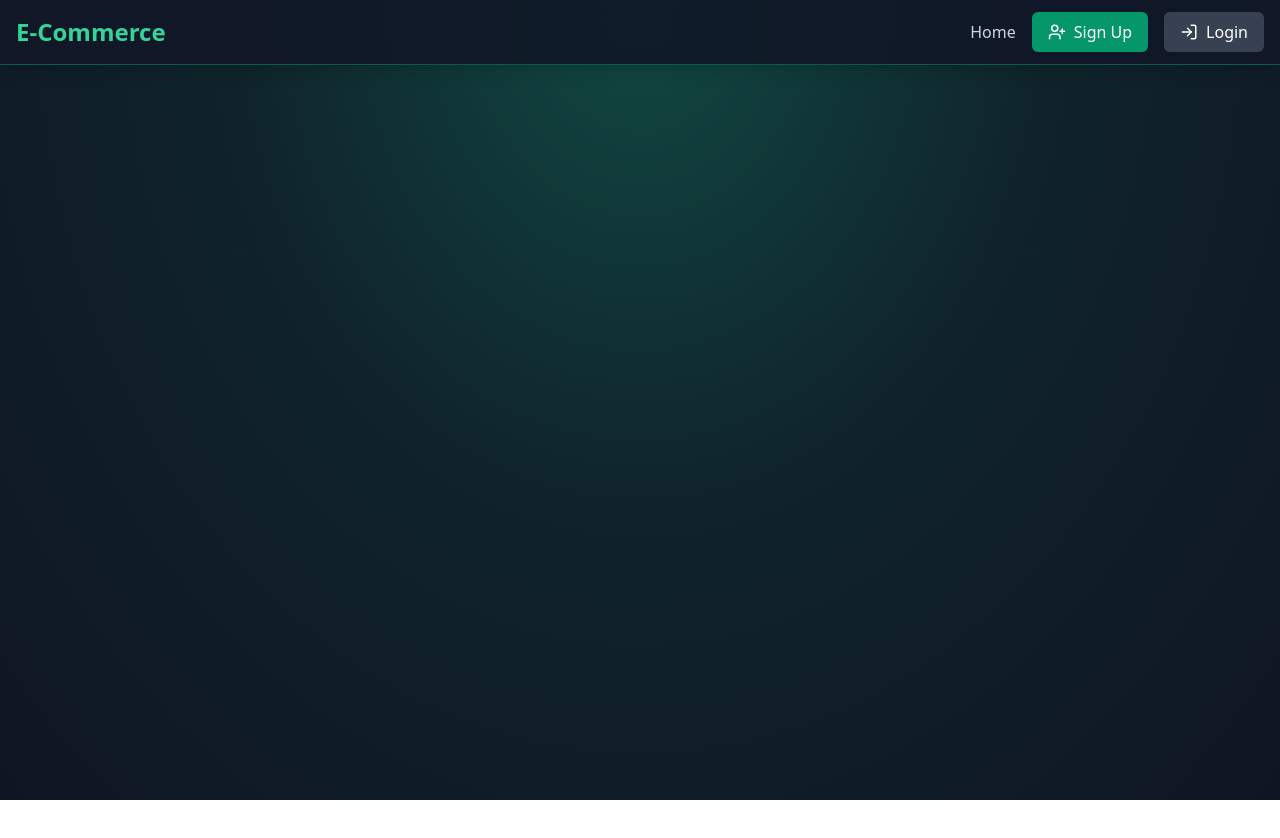
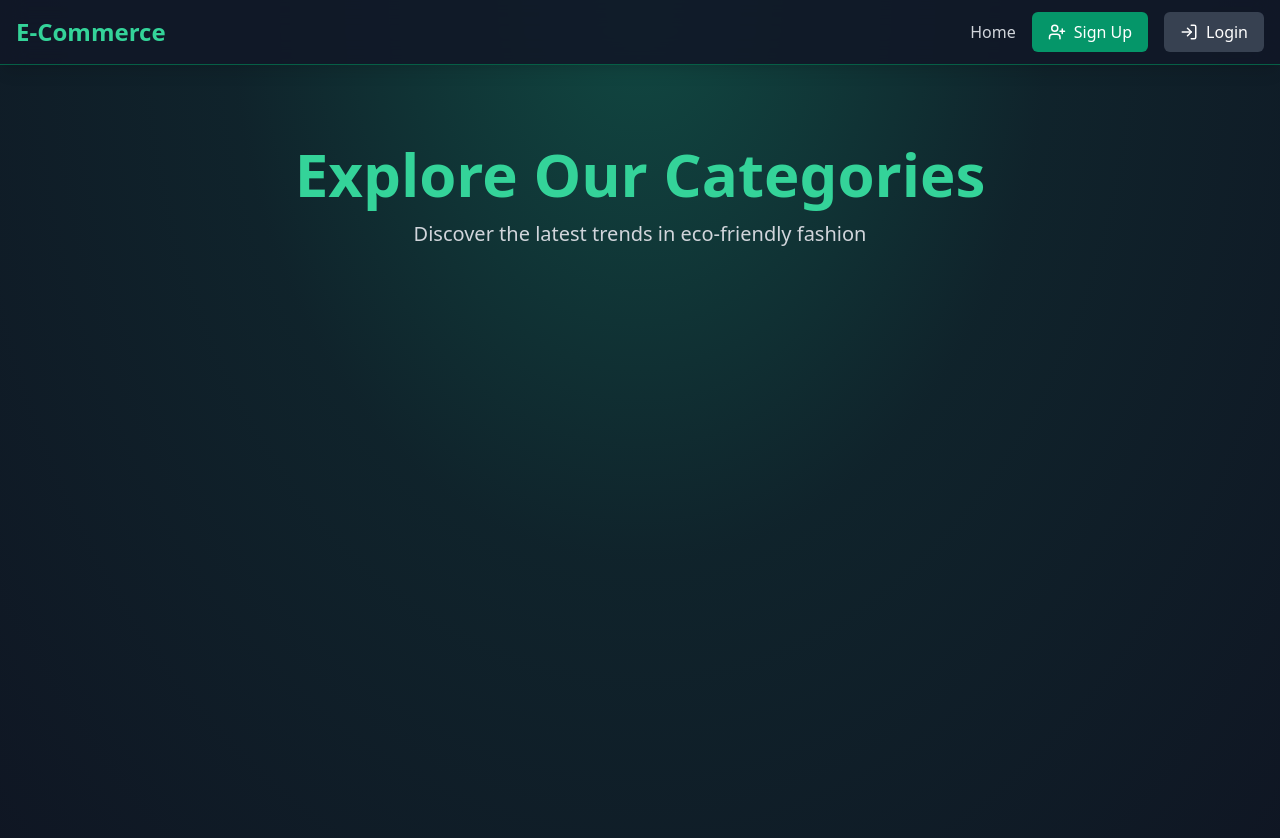
Before and after one commit to piyusshkumar/Ecommerce, a React app in the folder frontend/: page / in a window 1280 px wide. Shown: the top 838 px of the page. Before the commit the page ends 800 px from the top, so only its background shows below. Built offline with nearby package versions, Linux system fonts and the light colour scheme; the HTML template or start-up script is replaced by a standard one.

Commit message:
added home page

```diff
--- a/frontend/src/App.jsx
+++ b/frontend/src/App.jsx
@@ -2,6 +2,7 @@ import { useState } from 'react'
 import { Routes, Route } from 'react-router-dom'
 import  Signup  from './pages/Signup'
 import  Login  from './pages/Login'
+import HomePage from './pages/HomePage'
 import Navbar from './components/Navbar'
 
 
@@ -23,7 +24,7 @@ return (
 
 					<Route path='/signup' element={ <Signup />} />
 					<Route path='/login' element={ <Login />} />
-
+					<Route path='/' element={ <HomePage />} />
 
 				</Routes>
 			</div>
--- /dev/null
+++ b/frontend/src/pages/HomePage.jsx
@@ -0,0 +1,22 @@
+import { useEffect } from "react";
+
+
+
+const HomePage = () => {
+
+
+	return (
+		<div className='relative min-h-screen text-white overflow-hidden'>
+			<div className='relative z-10 max-w-7xl mx-auto px-4 sm:px-6 lg:px-8 py-16'>
+				<h1 className='text-center text-5xl sm:text-6xl font-bold text-emerald-400 mb-4'>
+					Explore Our Categories
+				</h1>
+				<p className='text-center text-xl text-gray-300 mb-12'>
+					Discover the latest trends in eco-friendly fashion
+				</p>
+
+			</div>
+		</div>
+	);
+};
+export default HomePage;
```
Also changed, not shown: frontend/src/pages/Home.jsx (deleted).
